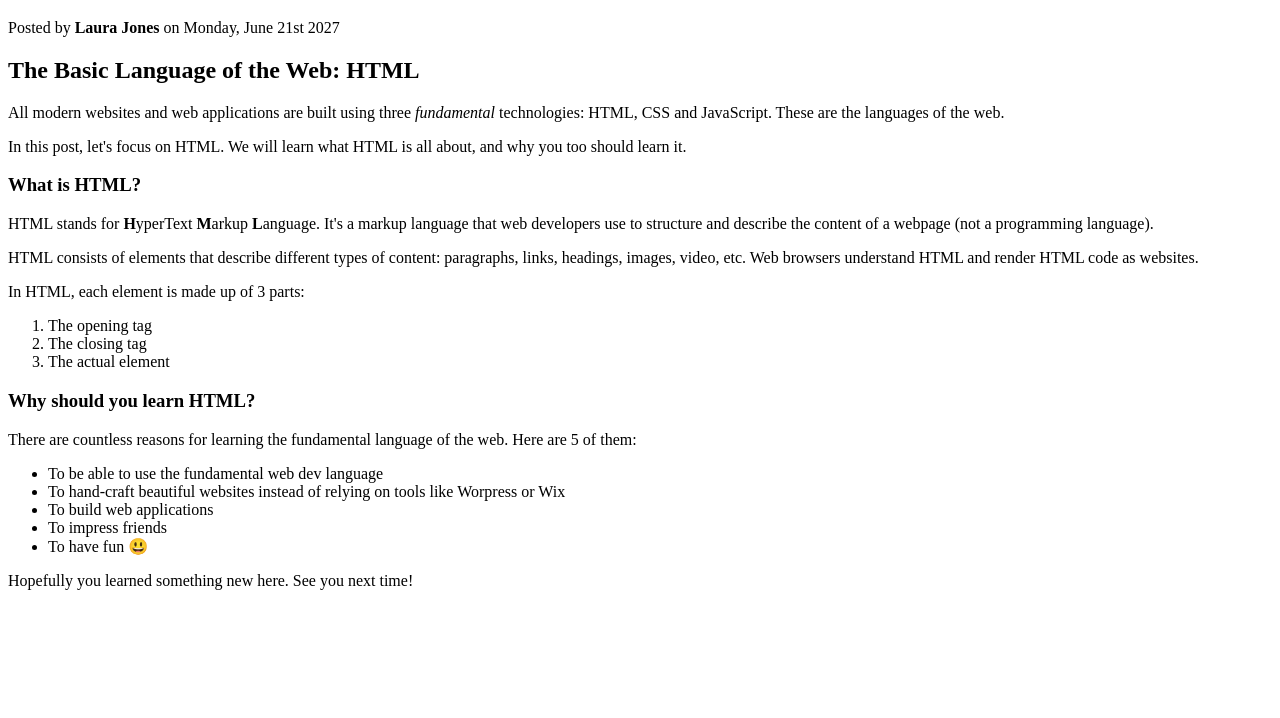
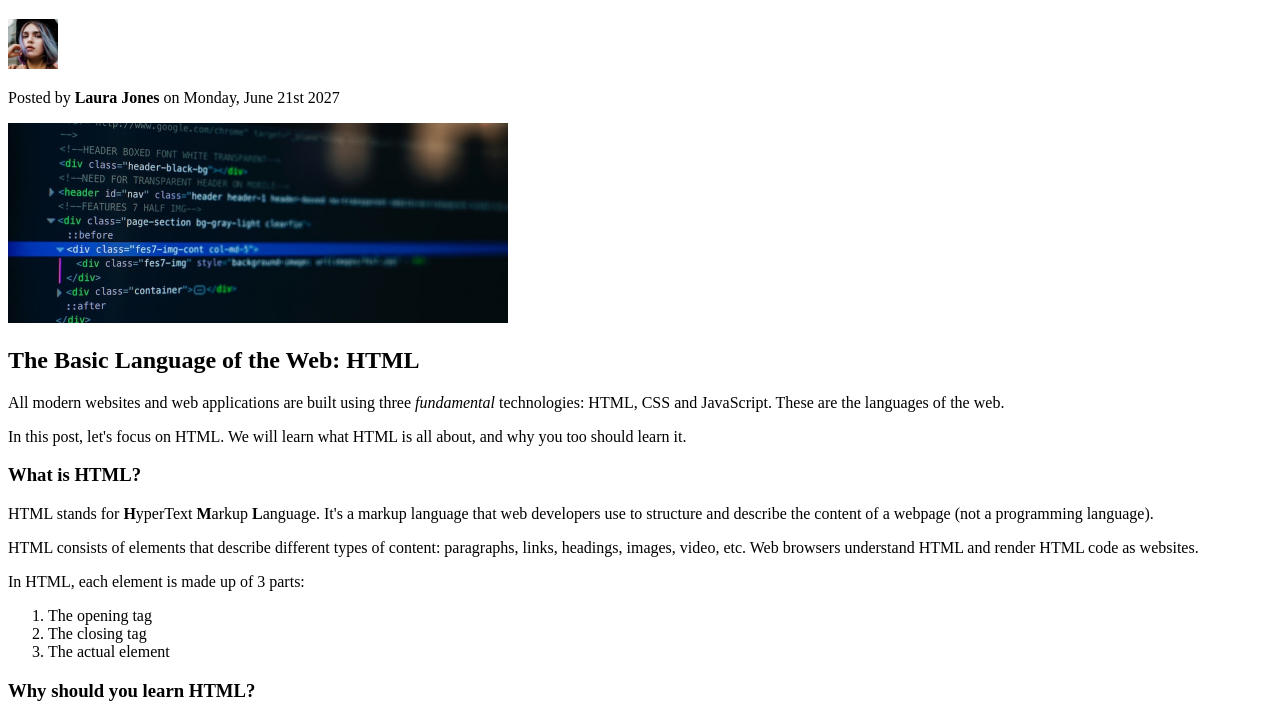
Before and after one commit to amandeep90s/html-css-course, a plain HTML site: page 02-HTML-Fundamentals/index.html in a window 1280 px wide. Shown: the part 62-780 px from the top of the page. Drawn offline with Linux system fonts and the light colour scheme.

Commit message:
feat: Images and attributes

```diff
--- a/02-HTML-Fundamentals/index.html
+++ b/02-HTML-Fundamentals/index.html
@@ -1,13 +1,19 @@
 <!DOCTYPE html>
 <html lang="en">
   <head>
+    <meta charset="UTF-8" />
     <title>This is my first web page</title>
   </head>
 
   <body>
     <!-- HTML COMMENT -->
     <h1>📘 The Code Magazine</h1>
+
+    <img src="laura-jones.jpg" alt="Author Laura Jones" width="50" />
+
     <p>Posted by <strong>Laura Jones</strong> on Monday, June 21st 2027</p>
+
+    <img src="post-img.jpg" alt="HTML code on a screen" width="500" />
 
     <h2>The Basic Language of the Web: HTML</h2>
     <p>
```
